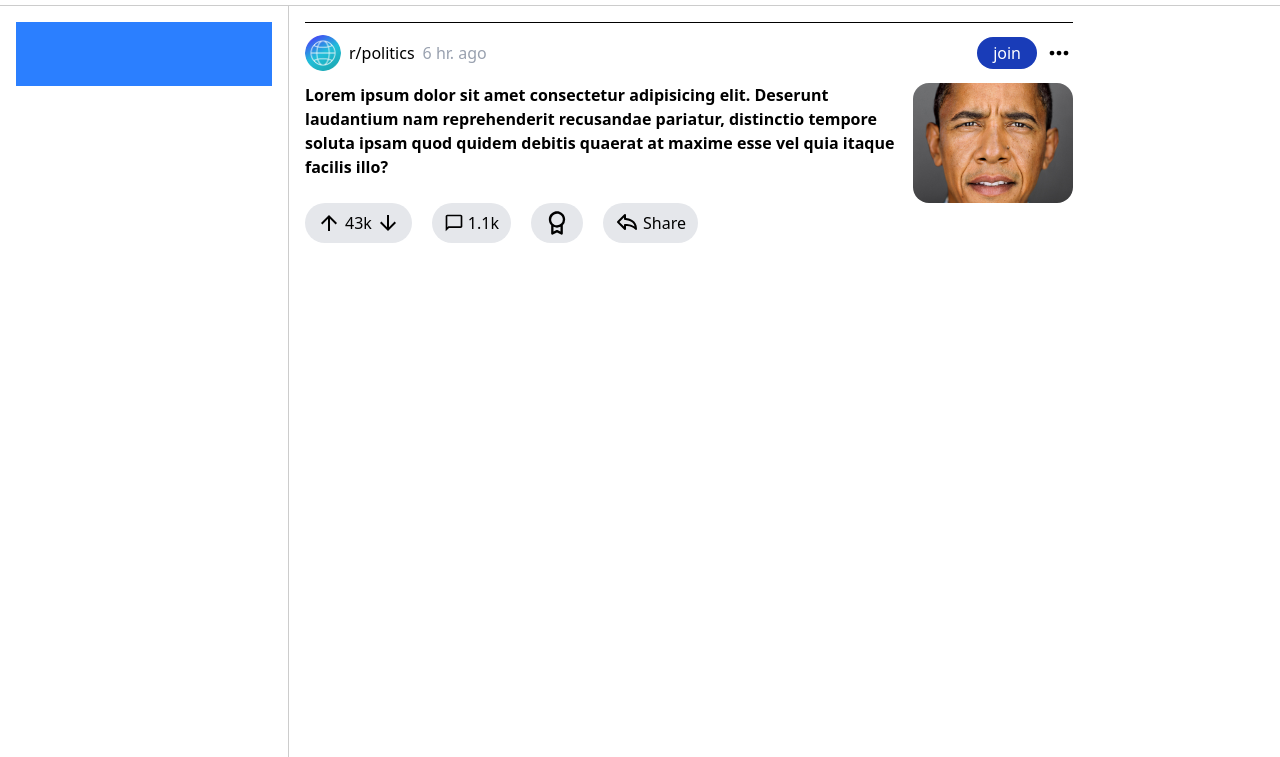
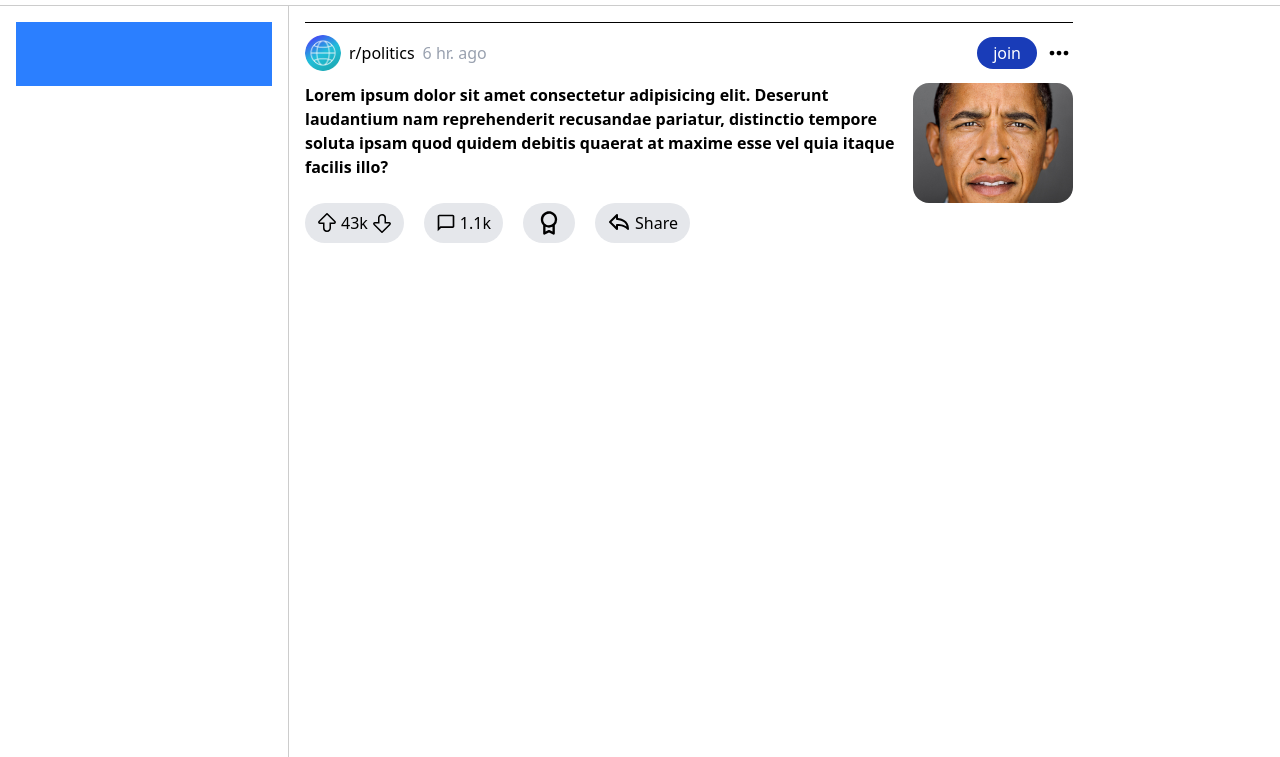
Before and after one commit to Spoorloos/m7_bo_redditclone, a website built with Vite: page src/index.html in a window 1280 px wide. Shown: the part 43-800 px from the top of the page. Built offline with nearby package versions, Linux system fonts and the light colour scheme.

Commit message:
minor changes

```diff
--- a/src/index.html
+++ b/src/index.html
@@ -191,6 +191,8 @@
         <!-- Main -->
         <main class="p-4 overflow-y-auto grow">
 
+
+
             <section class="space-y-4 max-w-3xl">
                 <div>
                     <hr class="pb-3">
@@ -207,7 +209,7 @@
                     </div>
 
                     <div class="flex gap-2 flex-grow-0">
-                        <p class="font-bold">
+                        <p class="font-bold mb-3">
                             Lorem ipsum dolor sit amet consectetur adipisicing elit. Deserunt laudantium nam
                             reprehenderit
                             recusandae pariatur, distinctio tempore soluta ipsam quod quidem debitis quaerat at
@@ -220,15 +222,19 @@
 
                     <div class="flex gap-5 items-center h-10">
                         <div class="flex items-center gap-1 bg-gray-200 h-[100%] rounded-3xl px-3 py-1">
-                            <svg class="w-6" xmlns="http://www.w3.org/2000/svg" viewBox="0 -960 960 960"
-                                fill="currentColor">
-                                <path d="M440-160v-487L216-423l-56-57 320-320 320 320-56 57-224-224v487h-80Z" />
+                            <svg class="w-5" fill="currentColor" viewBox="0 0 20 20" xmlns="http://www.w3.org/2000/svg">
+                                <path
+                                    d="M10 19c-.072 0-.145 0-.218-.006A4.1 4.1 0 0 1 6 14.816V11H2.862a1.751 1.751 0 0 1-1.234-2.993L9.41.28a.836.836 0 0 1 1.18 0l7.782 7.727A1.751 1.751 0 0 1 17.139 11H14v3.882a4.134 4.134 0 0 1-.854 2.592A3.99 3.99 0 0 1 10 19Zm0-17.193L2.685 9.071a.251.251 0 0 0 .177.429H7.5v5.316A2.63 2.63 0 0 0 9.864 17.5a2.441 2.441 0 0 0 1.856-.682A2.478 2.478 0 0 0 12.5 15V9.5h4.639a.25.25 0 0 0 .176-.429L10 1.807Z">
+                                </path>
                             </svg>
                             <p>43k</p>
-                            <svg class="w-6 cursor-pointer" xmlns="http://www.w3.org/2000/svg" viewBox="0 -960 960 960"
-                                fill="currentColor">
-                                <path d="M440-800v487L216-537l-56 57 320 320 320-320-56-57-224 224v-487h-80Z" />
+
+                            <svg class="w-5" fill="currentColor" viewBox="0 0 20 20" xmlns="http://www.w3.org/2000/svg">
+                                <path
+                                    d="M10 1c.072 0 .145 0 .218.006A4.1 4.1 0 0 1 14 5.184V9h3.138a1.751 1.751 0 0 1 1.234 2.993L10.59 19.72a.836.836 0 0 1-1.18 0l-7.782-7.727A1.751 1.751 0 0 1 2.861 9H6V5.118a4.134 4.134 0 0 1 .854-2.592A3.99 3.99 0 0 1 10 1Zm0 17.193 7.315-7.264a.251.251 0 0 0-.177-.429H12.5V5.184A2.631 2.631 0 0 0 10.136 2.5a2.441 2.441 0 0 0-1.856.682A2.478 2.478 0 0 0 7.5 5v5.5H2.861a.251.251 0 0 0-.176.429L10 18.193Z">
+                                </path>
                             </svg>
+
                         </div>
 
                         <div class="flex items-center gap-1 bg-gray-200 h-[100%] rounded-3xl px-3 py-1">
@@ -259,6 +265,8 @@
 
                     </div>
                 </div>
+
+
             </section>
         </main>
     </div>
```
